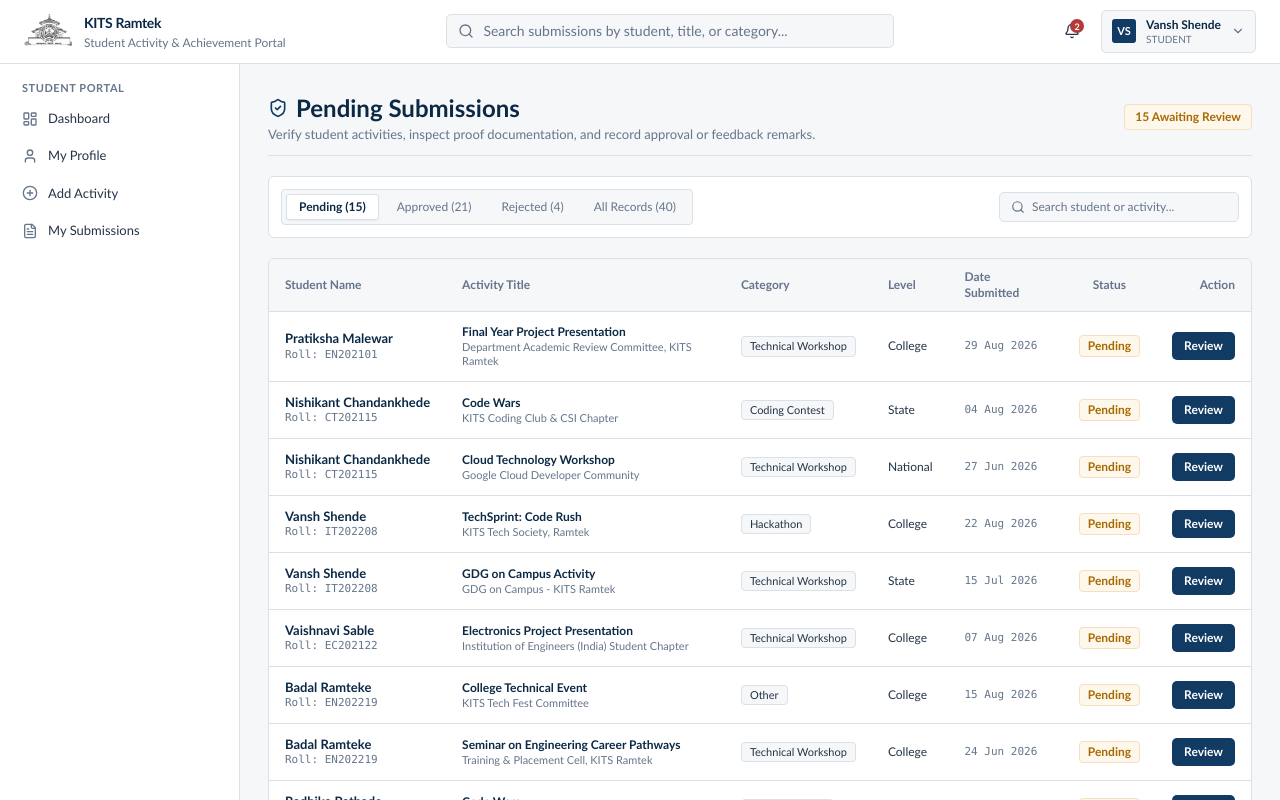
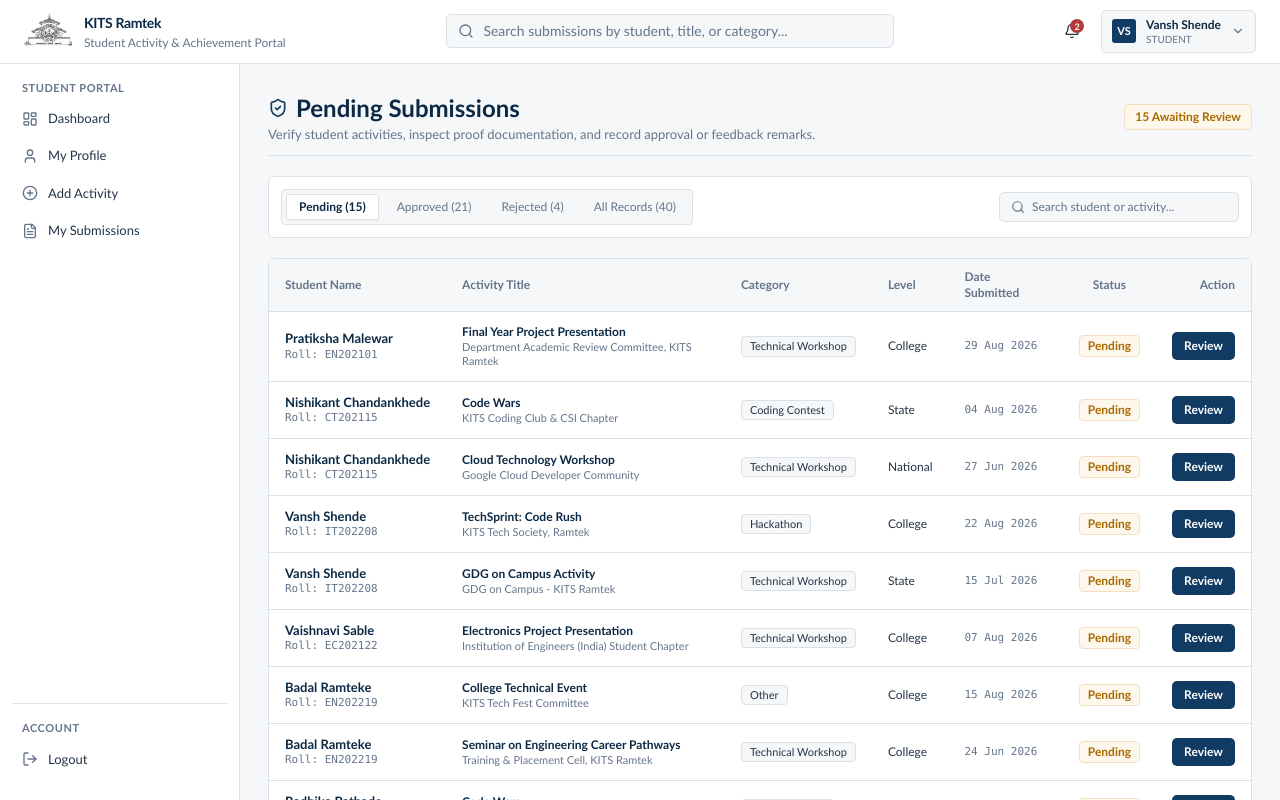
Before and after one commit to vansh-shende/MVP, a React (Vite) app: page /teacher/verify in a window 1280 px wide. Shown: the top 800 px of the page. Built offline with nearby package versions, Linux system fonts and the light colour scheme.

Commit message:
style(layout): fix viewport to screen height
Restrict dashboard layout to viewport height and enable internal scrolling to prevent page-level overflow issues.

```diff
--- a/src/components/common/CollegeHeader.tsx
+++ b/src/components/common/CollegeHeader.tsx
@@ -32,7 +32,7 @@ export const CollegeHeader: React.FC<CollegeHeaderProps> = ({
   };
 
   return (
-    <header className="sticky top-0 z-30 bg-white border-b border-[#D9E0E7]">
+    <header className="sticky top-0 z-30 bg-white border-b border-[#D9E0E7] shrink-0">
       <div className="flex items-center justify-between px-4 sm:px-6 py-2.5">
         {/* Left: Branding */}
         <div className="flex items-center gap-6">
--- a/src/components/layout/DashboardLayout.tsx
+++ b/src/components/layout/DashboardLayout.tsx
@@ -60,12 +60,12 @@ export const DashboardLayout: React.FC<DashboardLayoutProps> = ({
   const sections = role === 'teacher' ? teacherSections : studentSections;
 
   return (
-    <div className="min-h-screen bg-[#F5F7F9] text-[#243447] flex flex-col font-sans">
+    <div className="h-screen flex flex-col bg-[#F5F7F9] text-[#243447] font-sans overflow-hidden">
       {/* Top Header */}
       <CollegeHeader onSearch={onSearch} searchPlaceholder={searchPlaceholder} />
 
       {/* Main Layout Container */}
-      <div className="flex-1 flex max-w-7xl w-full mx-auto">
+      <div className="flex-1 flex max-w-7xl w-full mx-auto overflow-hidden">
         {/* Mobile Sidebar Toggle Button */}
         <div className="lg:hidden fixed bottom-4 right-4 z-40">
           <button
@@ -82,7 +82,7 @@ export const DashboardLayout: React.FC<DashboardLayoutProps> = ({
           fixed lg:static inset-y-0 left-0 z-40 w-60 bg-white border-r border-[#D9E0E7]
           transform transition-transform duration-150 ease-in-out lg:transform-none flex flex-col
           ${mobileSidebarOpen ? 'translate-x-0' : '-translate-x-full lg:translate-x-0'}
-          pt-4 pb-6 px-3 shrink-0
+          pt-4 pb-6 px-3 shrink-0 h-full overflow-y-auto
         `}>
           <div className="space-y-5">
             {sections.map((section) => (
@@ -141,7 +141,7 @@ export const DashboardLayout: React.FC<DashboardLayoutProps> = ({
         )}
 
         {/* Page Content Viewport */}
-        <main className="flex-1 min-w-0 p-4 sm:p-6 lg:p-7">
+        <main className="flex-1 min-w-0 p-4 sm:p-6 lg:p-7 overflow-y-auto h-full">
           {children}
         </main>
       </div>
```
